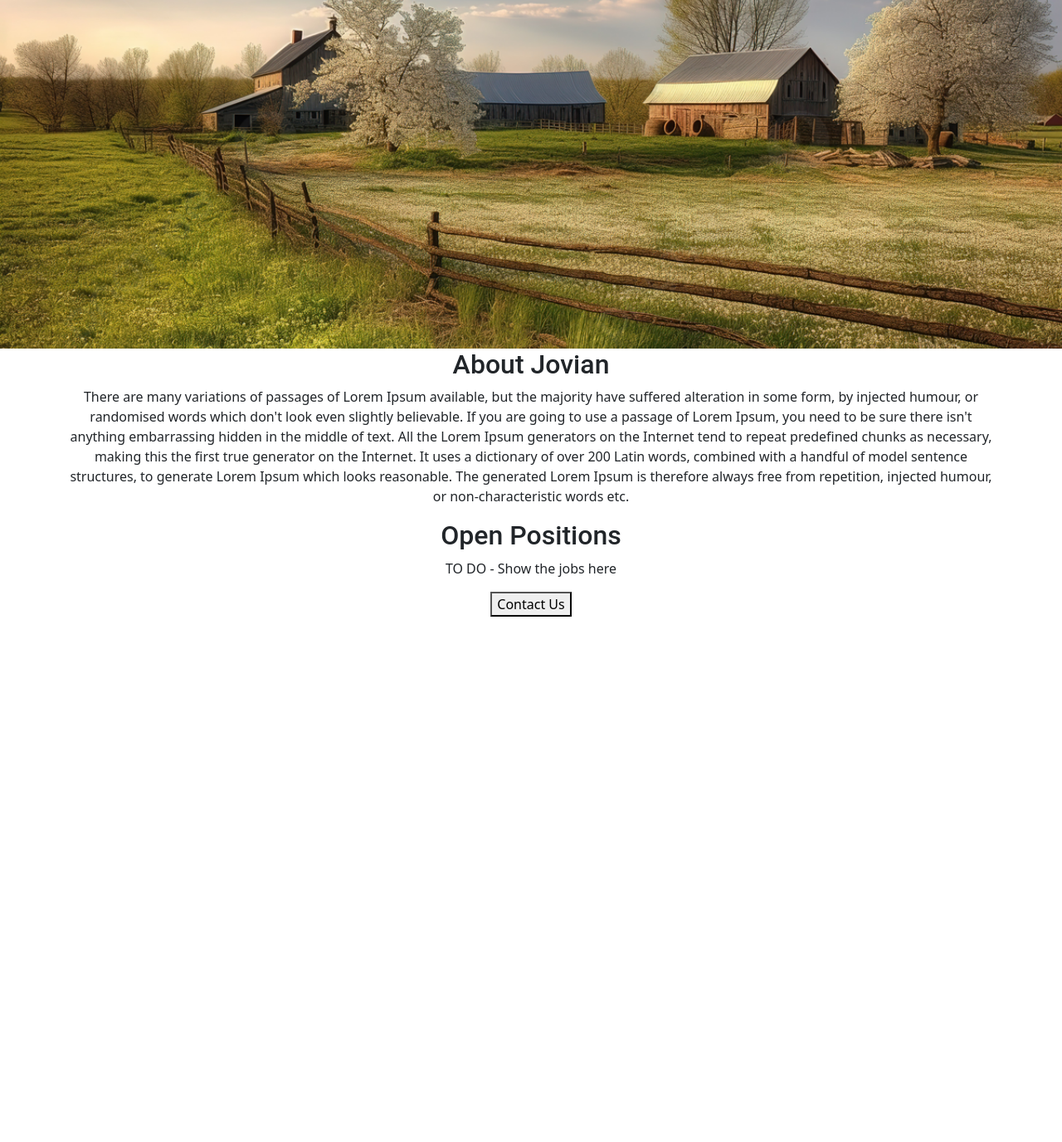
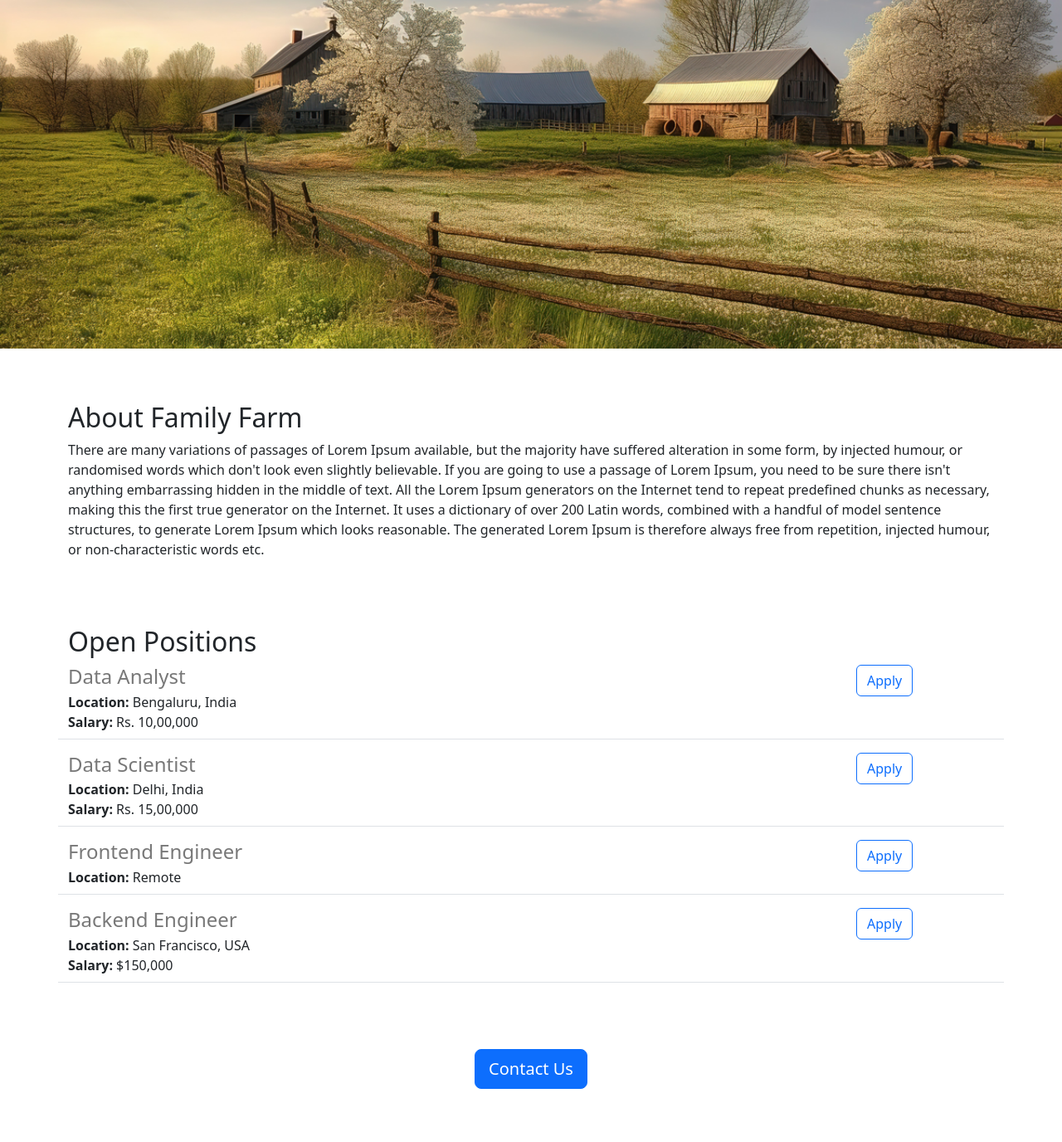
Before and after one commit to mesuga-reymond/web-development-with-python-and-flask-by-jovian, a Flask app: page / in a window 1280 px wide. Shown: the whole page at 83% size. Before the commit the page ends 743 px from the top, so only its background shows below. Run offline with Flask 3, Linux system fonts and the light colour scheme.

Commit message:
Added dynamic data and api route

```diff
--- a/app.py
+++ b/app.py
@@ -1,12 +1,38 @@
-from flask import Flask, render_template
+from flask import Flask, render_template, jsonify
 
 app = Flask(__name__)
+
+JOBS = [{
+    'id': 1,
+    'title': 'Data Analyst',
+    'location': 'Bengaluru, India',
+    'salary': 'Rs. 10,00,000'
+}, {
+    'id': 2,
+    'title': 'Data Scientist',
+    'location': 'Delhi, India',
+    'salary': 'Rs. 15,00,000'
+}, {
+    'id': 3,
+    'title': 'Frontend Engineer',
+    'location': 'Remote'
+}, {
+    'id': 4,
+    'title': 'Backend Engineer',
+    'location': 'San Francisco, USA',
+    'salary': '$150,000'
+}]
 
 
 @app.route('/')
 def hello_jovian():
-  return render_template('home.html')
+    return render_template('home.html', jobs=JOBS, company_name="Family Farm")
+
+
+@app.route('/api/jobs')
+def list_jobs():
+    return jsonify(JOBS)
 
 
 if __name__ == '__main__':
-  app.run(host='0.0.0.0', debug=True)
+    app.run(host='0.0.0.0', debug=True)
--- a/templates/home.html
+++ b/templates/home.html
@@ -1,50 +1,38 @@
 <!DOCTYPE html>
 <html>
   <style>
-    h1{
-      font-family: Roboto;
-      text-align: center;
-      color: rgb(180, 180, 100)
-    }
-    h2{
-      font-family: Roboto;
-      color: rgb(180, 180, 100)
-      text-align: center;
-    }
-    .bodytext {
-      font-family: rosybrown;
-      text-align: center;
-      color: rgb(80,90,90)
-    }
+
     .cover {
       object-fit: cover;
       width: 100%;
       height: 420px;
     }
 
-    #container{
-      max-width: 720px;
-      margin: 0 auto 0 auto;
-    }
   </style>
   <head>
     <meta charset="utf-8">
     <meta name="viewport" content="width=device-width, initial-scale=1">
     <link href="https://cdn.jsdelivr.net/npm/bootstrap@5.2.0/dist/css/bootstrap.min.css" rel="stylesheet" integrity="sha384-gH2yIJqKdNHPEq0n4Mqa/HGKIhSkIHeL5AyhkYV8i59U5AR6csBvApHHNl/vI1Bx" crossorigin="anonymous">
 
-    <title style="padding-top:5rem">Jovian Careers</title>
+    <title>Jovian Careers</title>
 
   </head>
   <body>
     <img src="https://6a6fc65c-9f02-4e7a-926b-83ed8e8a2387-00-2rxwysdh2nmq6.kirk.replit.dev/static/banner.jpg" class="cover">
-    <div class="container text-center">
-    <h2 class = "text-center">About Jovian</h2>
-    <p class = "text-center">
+    <div class="container">
+    <h2 style="padding-top:4rem">About {{company_name}}</h2>
+    <p>
       There are many variations of passages of Lorem Ipsum available, but the majority have suffered alteration in some form, by injected humour, or randomised words which don't look even slightly believable. If you are going to use a passage of Lorem Ipsum, you need to be sure there isn't anything embarrassing hidden in the middle of text. All the Lorem Ipsum generators on the Internet tend to repeat predefined chunks as necessary, making this the first true generator on the Internet. It uses a dictionary of over 200 Latin words, combined with a handful of model sentence structures, to generate Lorem Ipsum which looks reasonable. The generated Lorem Ipsum is therefore always free from repetition, injected humour, or non-characteristic words etc.
     </p>
-    <h2>Open Positions</h2>
-    <p>TO DO - Show the jobs here</p>
-    <button>Contact Us</button>
+    <h2  style="padding-top:4rem">Open Positions</h2>
+    <d>
+      {% for job in jobs %}
+        {% include 'jobitem.html' %}
+      {% endfor %}
+    </d>
+      <div class="text-center" style="padding: 4rem 0 4rem 0">
+        <a class="btn btn-primary btn-lg" href="mailto:hello@jovian.ai?subject=Question%20about%20Job%20Opernings&body=My%20name%3A%20%3Cyour%20name%20here%3E%0D%0A%0D%0AMy%20questions%3A%20%3Center%20question%20here%3E%0D%0A">Contact Us</a>
+        </div>
 
     </div>
   </body>
--- /dev/null
+++ b/templates/jobitem.html
@@ -0,0 +1,20 @@
+<div class="border-bottom row" style="margin-bottom:16px;padding-bottom:8px;">
+  <div class="col-10">
+    <h4
+      style="color:rgb(120,120,120); margin-bottom:4px;">
+      {{job['title']}}
+    </h4>
+    <div>
+      <b>Location:</b> {{job['location']}}
+    </div>
+    {% if 'salary' in job %}
+    <div>
+      <b>Salary:</b> {{job['salary']}}
+    </div>
+    {% endif %}
+  </div>
+  <div class="col-2 padding-right:16px">
+    <a href="mailto:hello@jovian.ai?subject=Application%20for%20{{job['title']}}&body=My%20name%3A%20%3Cyour%20name%20here%3E%0D%0A%0D%0AMy%20Resume%20link%3A%20%3Cresume%20link%3E%0D%0A%0D%0AMy%20LinkedIn%20link%3A%20%3Clinkedin%20in%3E%0D%0A%0D%0A" type="button" class="btn btn-outline-primary float-right align-middle" >Apply</a>
+  </div>
+
+</div>
```
